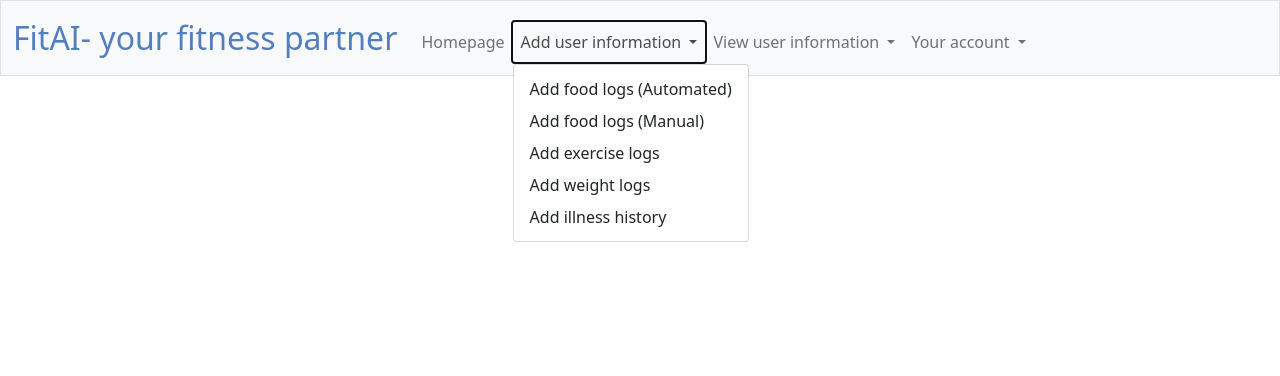
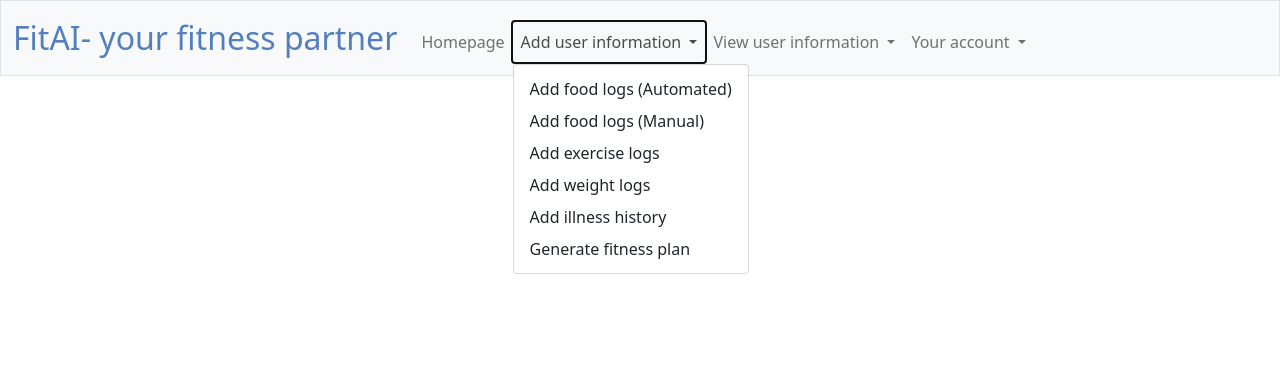
Before and after one commit to soumyasavarn/FitAI, a Flask app: page / in a window 1280 px wide, after a click on "Add user information". Shown: the top 376 px of the page. Run offline with Flask 3, Linux system fonts and the light colour scheme; a user stored in the database is signed in; some libraries are stand-ins or nearby versions.

Commit message:
Update layout.html

```diff
--- a/templates/layout.html
+++ b/templates/layout.html
@@ -44,6 +44,7 @@
                                     <li><a class="dropdown-item" href="/exercise">Add exercise logs</a></li>
                                     <li><a class="dropdown-item" href="/log_weight">Add weight logs</a></li>
                                     <li><a class="dropdown-item" href="/illness_history">Add illness history</a></li>
+                                    <li><a class="dropdown-item" href="/generate_fitness_plan">Generate fitness plan</a></li>
                                 </ul>
                             </li>
                             <li class="nav-item dropdown">
@@ -55,7 +56,7 @@
                                     <li><a class="dropdown-item" href="/view_exercises">View exercise logs</a></li>
                                     <li><a class="dropdown-item" href="/view_weights">View weight logs</a></li>
                                     <li><a class="dropdown-item" href="/view_illness_history">Add illness history</a></li>
-                                    <li><a class="dropdown-item" href="/fitness_plan">View recommended fitness plan</a></li>
+                                    <li><a class="dropdown-item" href="/view_fitness_plans">View recommended fitness plan</a></li>
                                 </ul>
                             </li>
                             <li class="nav-item dropdown">
```
